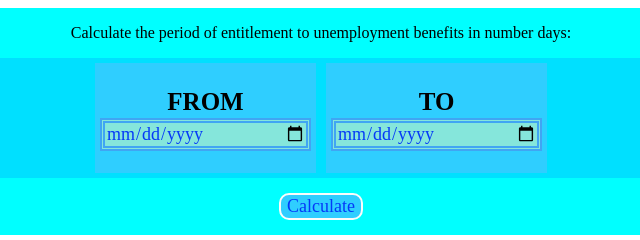
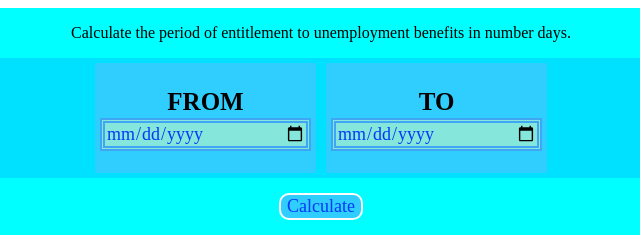
Before and after one commit to maestroGit/DiasParo, a website: page index.html in a window 1280 px wide. Shown: the full height of the page, 319-959 px from the left. Drawn offline with Linux system fonts and the light colour scheme.

Commit message:
Tray again deploy

```diff
--- a/index.html
+++ b/index.html
@@ -12,7 +12,7 @@
       <div>
         <p>
           Calculate the period of entitlement to unemployment benefits in number
-          days:
+          days.
         </p>
       </div>
       <div class="container">
```
